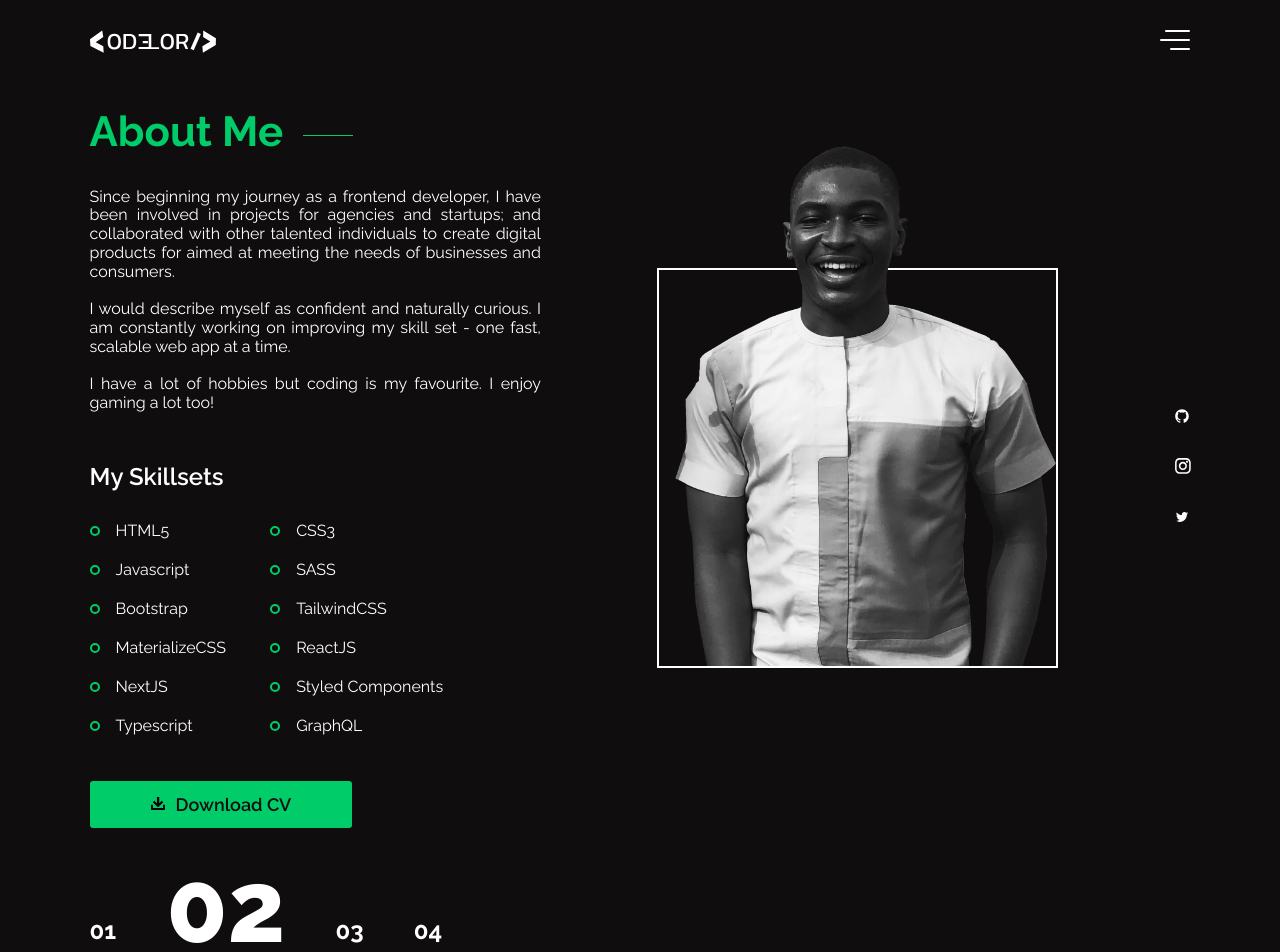
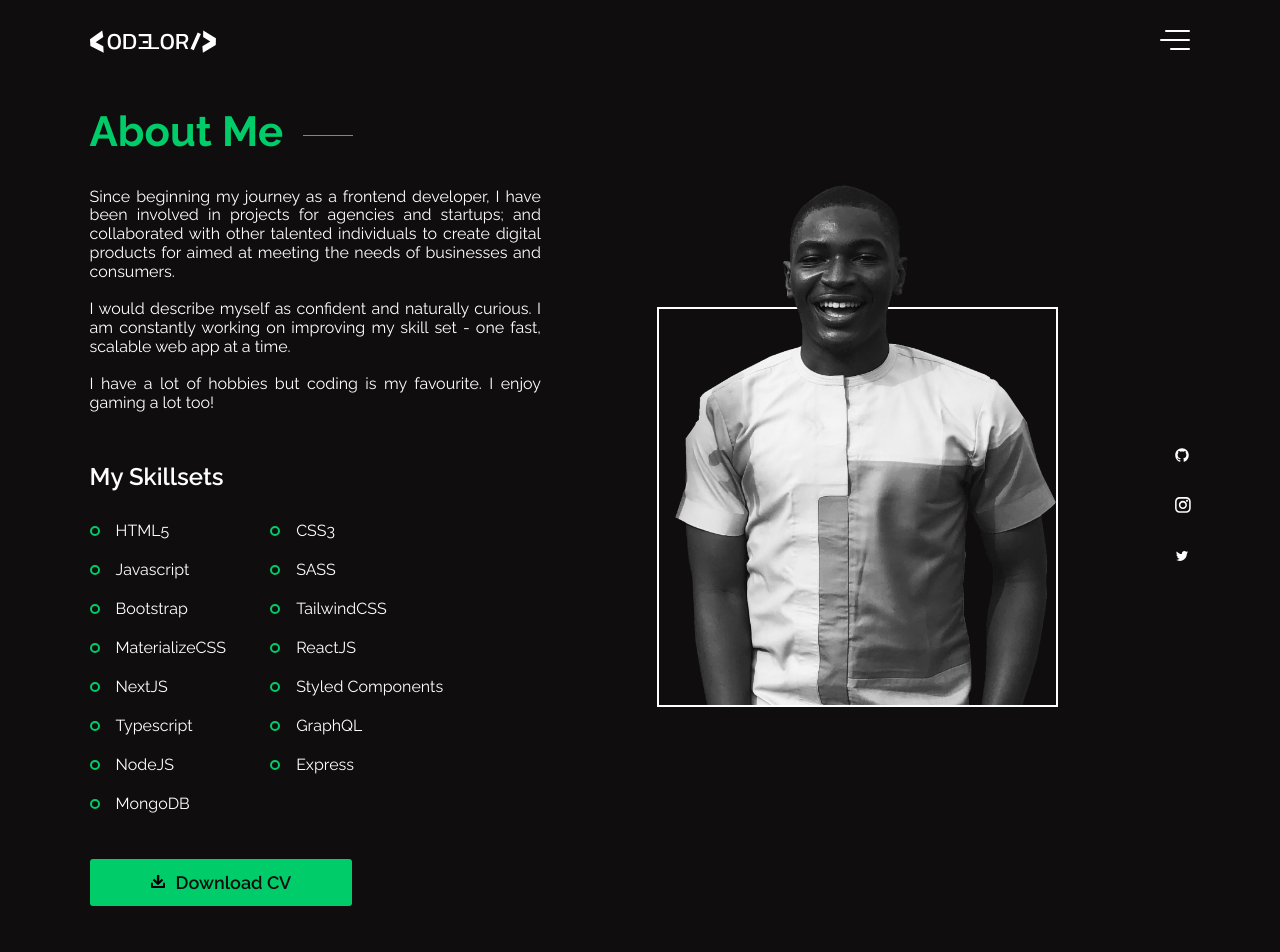
Before and after one commit to horler234/portfolio-v3, a Next.js app: page /about in a window 1280 px wide. Shown: the top 952 px of the page. Built offline with nearby package versions, Linux system fonts and the light colour scheme.

Commit message:
added skillset

```diff
--- a/components/SkillSet.tsx
+++ b/components/SkillSet.tsx
@@ -104,7 +104,10 @@ export const Skillset = () => {
     "NextJS",
     "Styled Components",
     "Typescript",
-    "GraphQL"
+    "GraphQL",
+    "NodeJS",
+    "Express",
+    "MongoDB",
   ];
   return (
     <SkillSetWrapper>
```
Lines whose indentation alone changed are shown as unchanged.
